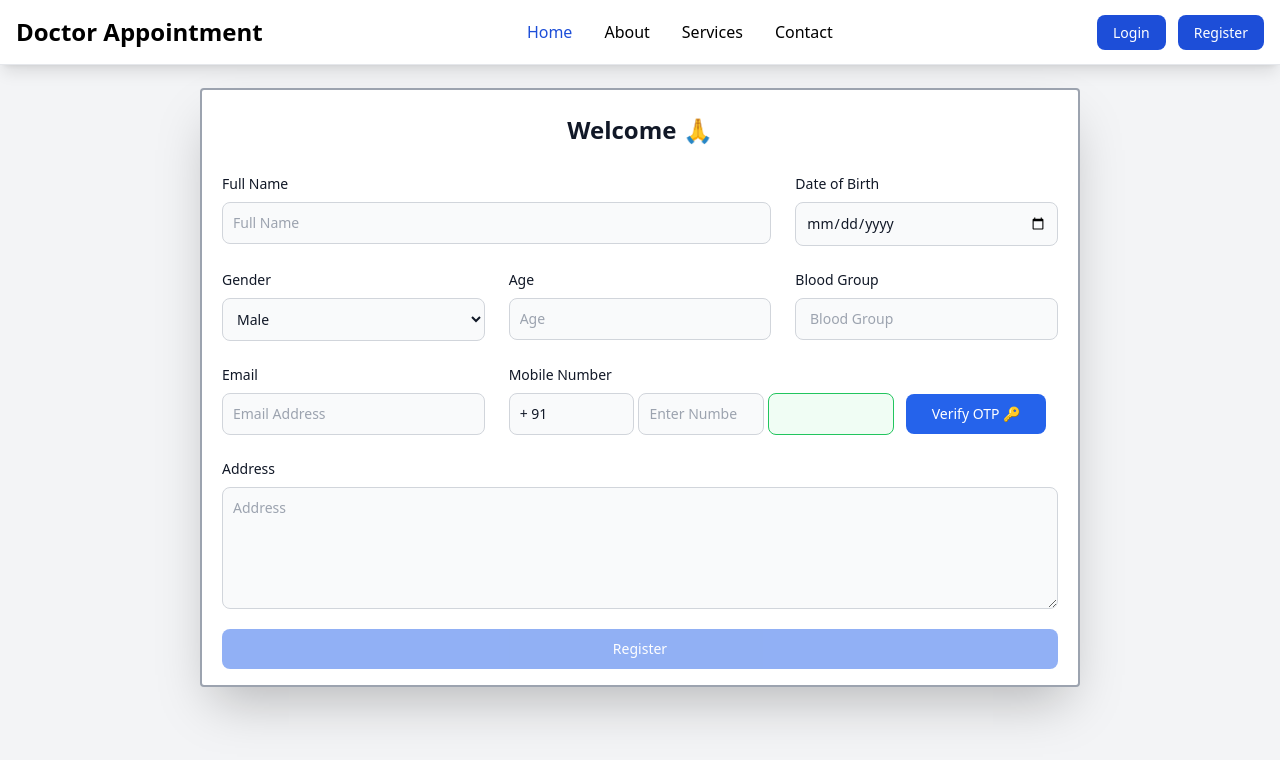
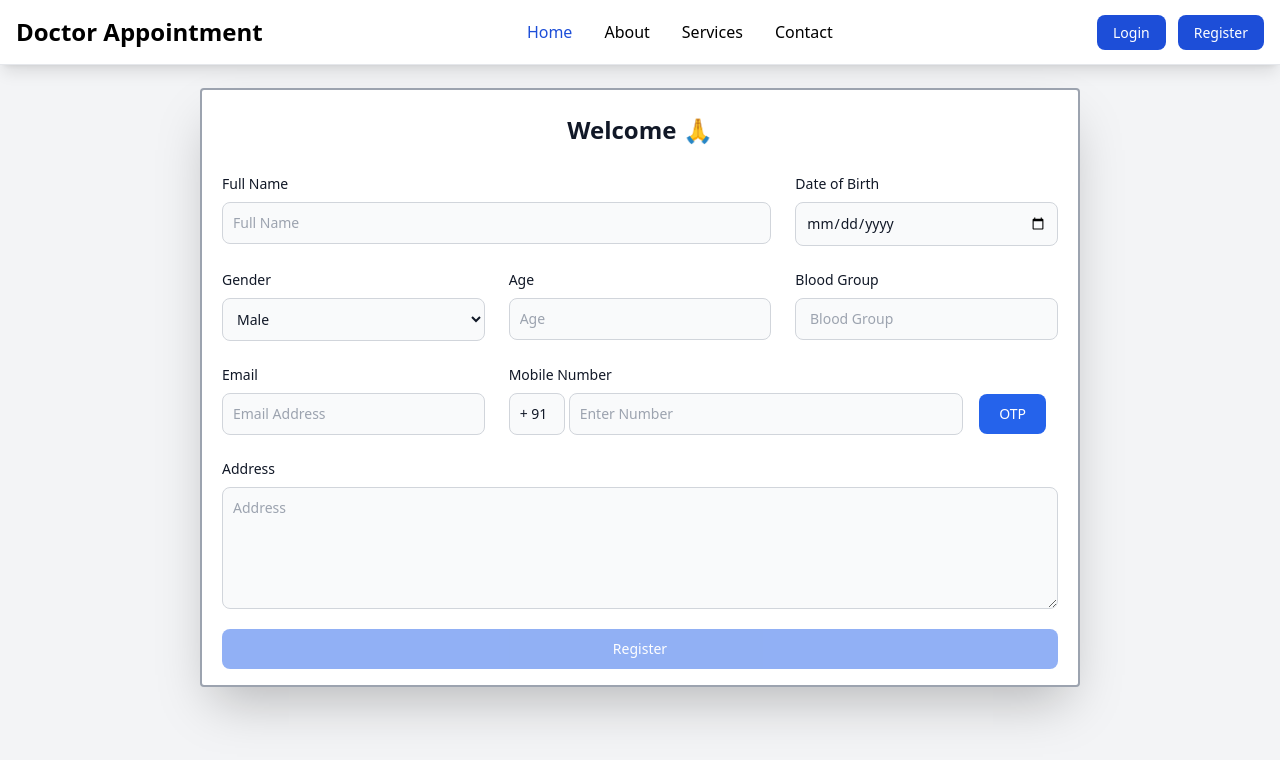
Before and after one commit to Kishore-Training-Projects/Appoinment-Scheduler, a React (Create React App) app in the folder frontend/: page /register in a window 1280 px wide. Shown: the top 760 px of the page. Built offline with nearby package versions, Linux system fonts and the light colour scheme.

Commit message:
UPDATE . firebase config updated

```diff
--- a/frontend/src/components/pages/login/Login.js
+++ b/frontend/src/components/pages/login/Login.js
@@ -20,17 +20,7 @@
       <div class="w-full md:w-1/3 xl:w-1/2 flex items-center justify-center mt-6 md:mt-0">
         <div class="flex flex-col bg-white shadow-md px-4 sm:px-6 md:px-8 lg:px-10 py-8 rounded-md border-2 border-gray-400 w-full max-w-md">
             <div class="font-medium self-center text-xl sm:text-2xl uppercase text-gray-800 ">Login To Your Account</div>
-            <div class="flex flex-row mt-5">
-                <button class="relative w-full mr-2 border rounded-md py-2 text-sm text-gray-800 bg-gray-100 hover:bg-gray-200">
-                  <span class="absolute left-0 top-0 flex items-center justify-center h-full w-10 text-blue-500 "><i class="fas fa-user-md"></i></span>
-                  <span>Doctor Login</span>
-                </button>
 
-                <button class="relative w-full border rounded-md py-2 text-sm text-gray-800 bg-gray-100 hover:bg-gray-200">
-                  <span class="absolute left-0 top-0 flex items-center justify-center h-full w-10 text-blue-500"><i class="fas fa-user"></i></span>
-                  <span>User Login</span>
-                </button>
-              </div>
 
             <div class="relative mt-8 h-px bg-gray-300">
               <div class="absolute left-0 top-0 flex justify-center w-full -mt-2">
--- a/frontend/src/components/pages/login/components/MobileAuth.js
+++ b/frontend/src/components/pages/login/components/MobileAuth.js
@@ -82,10 +82,11 @@
 
           <input
             type="text"
-            className="w-5 bg-gray-50 border border-gray-300 text-gray-900 text-sm rounded-lg focus:ring-blue-600 focus:border-blue-600 block w-full p-2.5 dark:bg-gray-700 dark:border-gray-600 dark:placeholder-gray-400 dark:text-white dark:focus:ring-blue-500 dark:focus:border-blue-500"
+            className="w-14 bg-gray-50 border border-gray-300 text-gray-900 text-sm rounded-lg focus:ring-blue-600 focus:border-blue-600 block  p-2.5 dark:bg-gray-700 dark:border-gray-600 dark:placeholder-gray-400 dark:text-white dark:focus:ring-blue-500 dark:focus:border-blue-500"
             value="+ 91"
             disabled
           />
+          {!otpVerified && (
             <input
               type="number"
               name="mobile"
@@ -94,12 +95,13 @@
               placeholder="Enter Number"
               required=""
             />
-         {!otpVerified && (
+          )}
+          {otpVerified && (
             <input
               type="text"
               id="username-success"
               disabled
-              class="bg-green-50 border border-green-500 text-green-900 placeholder-green-700 text-sm rounded-lg focus:ring-green-500 focus:border-green-500 block w-full p-2.5 dark:bg-green-100 dark:border-green-400"
+              class="mx-1 bg-green-50 border border-green-500 text-green-900 placeholder-green-700 text-sm rounded-lg focus:ring-green-500 focus:border-green-500 block w-full p-2.5 dark:bg-green-100 dark:border-green-400"
               value={mobile}
             />
           )}
@@ -107,9 +109,9 @@
           {!otpVerified && (
             <button
               type="submit"
-              className="mx-3 w-full text-white bg-blue-600 hover:bg-blue-700 focus:ring-4 focus:outline-none focus:ring-blue-300 font-medium rounded-lg text-sm px-5 py-2.5 text-center dark:bg-blue-600 dark:hover:bg-blue-700 dark:focus:ring-blue-800"
+              className="mx-3 w-45 text-white bg-blue-600 hover:bg-blue-700 focus:ring-4 focus:outline-none focus:ring-blue-300 font-medium rounded-lg text-sm px-5 py-2.5 text-center dark:bg-blue-600 dark:hover:bg-blue-700 dark:focus:ring-blue-800"
             >
-              Verify OTP 🔑
+              OTP
             </button>
           )}
         </div>
@@ -169,9 +171,9 @@
 
                     <button
                       type="submit"
-                      className=" mx-3 w-40 text-white bg-blue-600 hover:bg-blue-700 focus:ring-4 focus:outline-none focus:ring-blue-300 font-medium rounded-lg text-sm px-5 py-2.5 text-center dark:bg-blue-600 dark:hover:bg-blue-700 dark:focus:ring-blue-800"
+                      className=" mx-3 w-full    text-white bg-blue-600 hover:bg-blue-700 focus:ring-4 focus:outline-none focus:ring-blue-300 font-medium rounded-lg text-sm px-5 py-2.5 text-center dark:bg-blue-600 dark:hover:bg-blue-700 dark:focus:ring-blue-800"
                     >
-                      OTP
+                      Verify OTP 🔑
                     </button>
                   </form>
                 </div>
```
Lines whose indentation alone changed are shown as unchanged.
